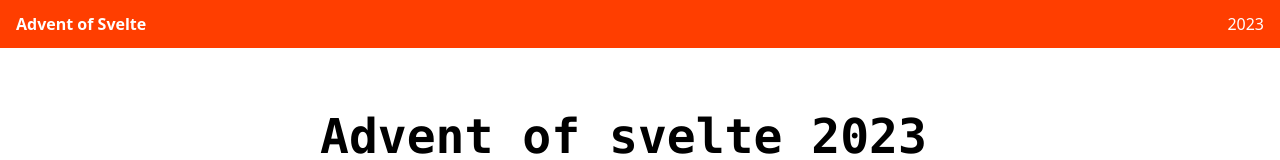
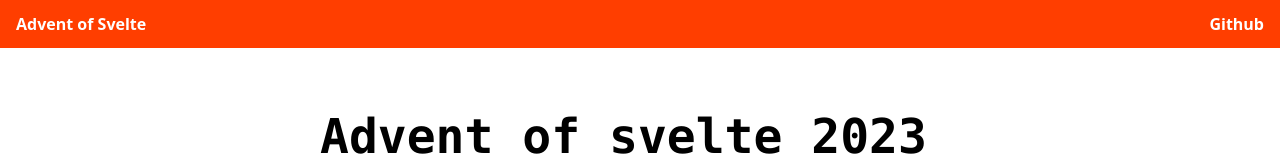
Before and after one commit to Riley1101/Advent-of-Svelte-2023, a SvelteKit app: page / in a window 1280 px wide. Shown: the top 160 px of the page. Built offline with nearby package versions, Linux system fonts and the light colour scheme.

Commit message:
chores on pages

```diff
--- a/src/lib/components/ChildCard.svelte
+++ b/src/lib/components/ChildCard.svelte
@@ -5,7 +5,6 @@
 	import { crossfade } from 'svelte/transition';
 
 	export let child: Child;
-	export let updateTally: (child: Child, newTally: number) => void;
 
 	const [send, receive] = crossfade({
 		fallback(node) {
--- a/src/lib/components/Header.svelte
+++ b/src/lib/components/Header.svelte
@@ -1,6 +1,14 @@
 <header class="bg-primary px-4 py-3 text-white flex items-center justify-between">
-	<a href="/">
+	<a href="/" class="hover:text-gray-300">
 		<h1 class="font-bold">Advent of Svelte</h1>
 	</a>
-	<span>2023</span>
+	<nav>
+		<a
+			href="https://github.com/Riley1101/Advent-of-Svelte-2023"
+			target="_blank"
+			class="font-semibold hover:text-gray-300"
+		>
+			Github
+		</a>
+	</nav>
 </header>
--- a/src/routes/day/1/+page.svelte
+++ b/src/routes/day/1/+page.svelte
@@ -25,15 +25,6 @@
 		data = [{ name, tally: tally }, ...data];
 		name = '';
 		tally = 0;
-	}
-
-	function updateTally(child: Child, newTally: number) {
-		data = data.map((item) => {
-			if (item.name === child.name) {
-				item.tally = newTally;
-			}
-			return item;
-		});
 	}
 </script>
 
@@ -67,14 +58,14 @@
 	<div class=" border pt-2 p-4 rounded-md">
 		<legend class="text-3xl px-4">{!isCategorized ? '👦 👧' : '😇 '}</legend>
 		{#each data.filter((item) => (isCategorized ? item.tally > 0 : true)) as child (child.name)}
-			<ChildCard {child} {updateTally} />
+			<ChildCard {child} />
 		{/each}
 	</div>
 	{#if isCategorized}
 		<div class="gap-2 border p-4 rounded-md duration-200" in:fade out:fade>
 			<legend class="text-3xl px-4">😈 </legend>
 			{#each data.filter((item) => (isCategorized ? item.tally < 0 : false)) as child (child.name)}
-				<ChildCard {child} {updateTally} />
+				<ChildCard {child} />
 			{/each}
 		</div>
 	{/if}
```
